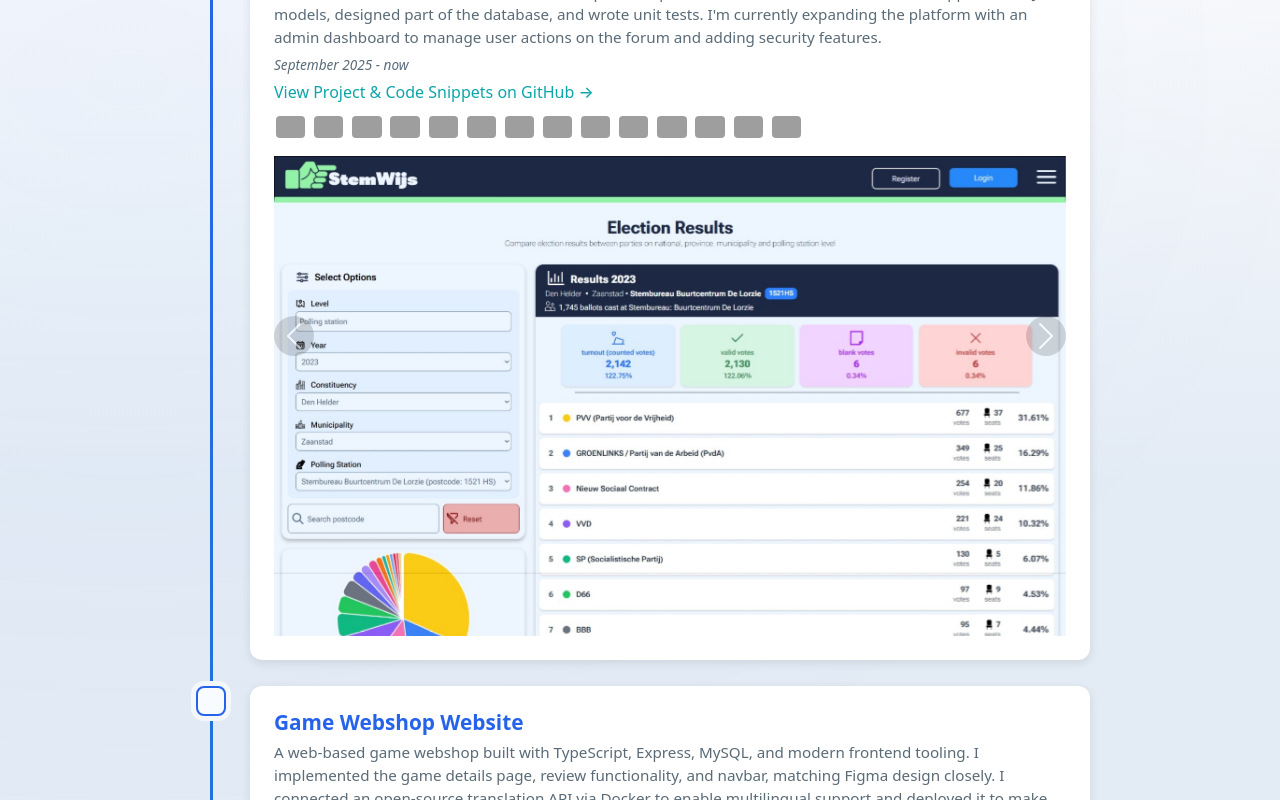
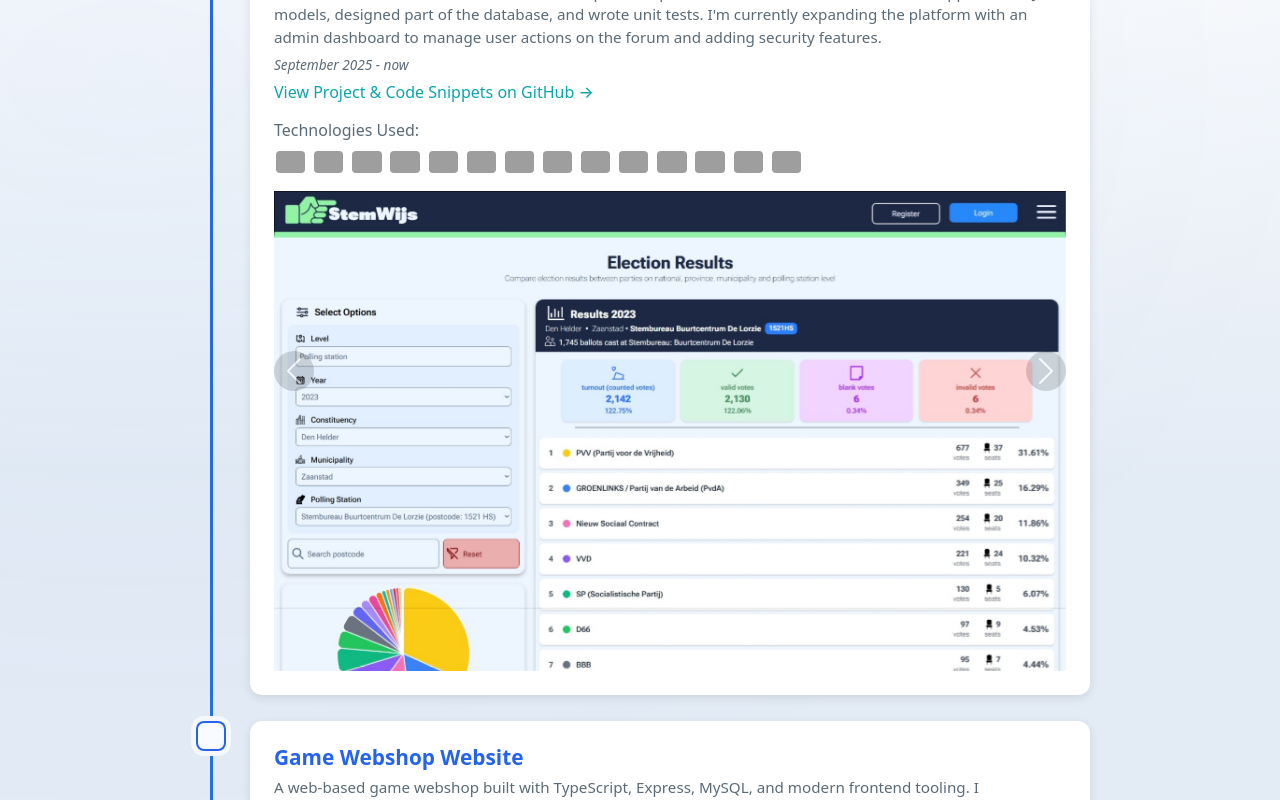
Before and after one commit to olenavelychko1/olenavelychko1.github.io, a Vue app in the folder frontend/: page / in a window 1280 px wide. Shown: the part 800-1600 px from the top of the page. Built offline with nearby package versions, Linux system fonts and the light colour scheme; grey boxes are pictures that could not be loaded.

Commit message:
feat: add technologies used title to projects

```diff
--- a/frontend/src/components/TimelineItem.vue
+++ b/frontend/src/components/TimelineItem.vue
@@ -61,6 +61,7 @@ const techBadgesHtml = computed(() => {
                         Code Snippets on
                         GitHub →</a>
 
+                    <h6 style="margin-top: 1rem; color: var(--muted)">Technologies Used: </h6>
                     <div v-if="techBadgesHtml.length" class="project-tech">
                         <a v-for="(badge, i) in techBadgesHtml" :key="i" class="tech-badge" :href="badge.link"
                             target="_blank" rel="noreferrer">
```
